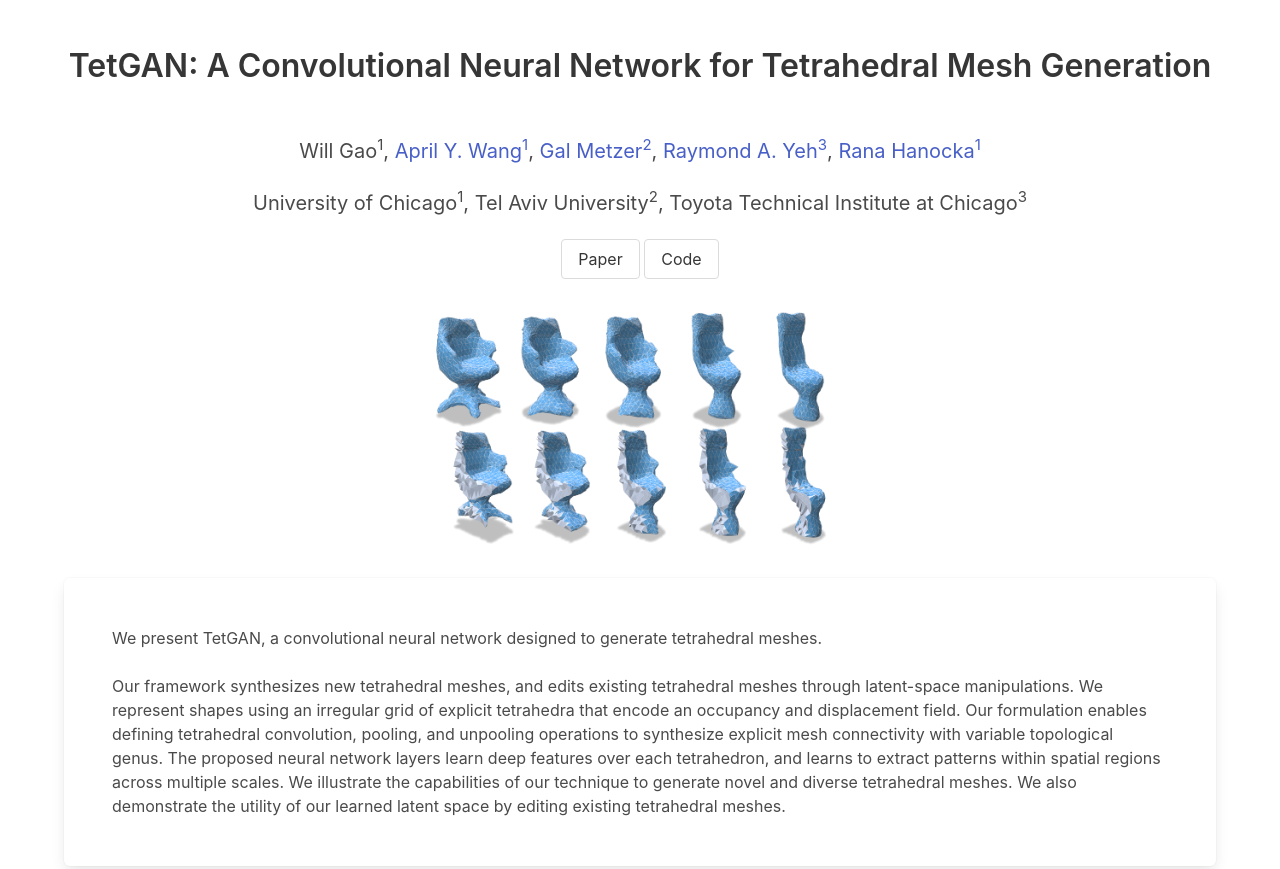
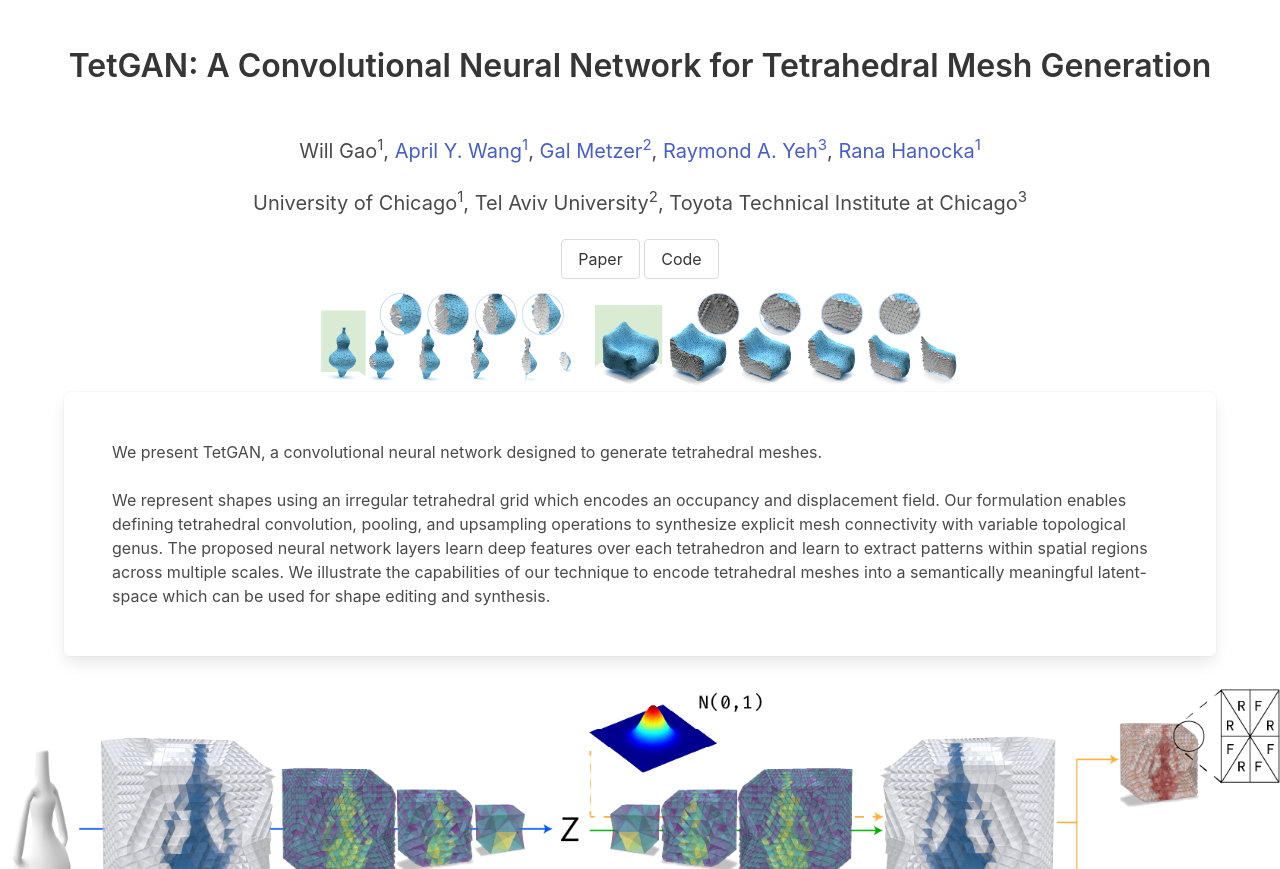
Before and after one commit to threedle/tetGAN, a plain HTML site: page index.html in a window 1280 px wide. Shown: the top 869 px of the page. Drawn offline with nearby package versions, Linux system fonts and the light colour scheme.

Commit message:
site update

```diff
--- a/index.html
+++ b/index.html
@@ -22,11 +22,11 @@
         University of Chicago<sup>1</sup>, Tel Aviv University<sup>2</sup>, Toyota Technical Institute at Chicago<sup>3</sup>
       </p>
       <div class="links has-text-centered">
-        <a href="https://arxiv.org"
+        <a href="https://arxiv.org/abs/2210.05735"
             class="external-link button is-normal">
           <span>Paper</span>
         </a>
-        <a href="https://github.com/ChocolateBiscuit/MeshGAN"
+        <a href="https://github.com/threedle/tetGAN"
             class="external-link button is-normal">
           <span>Code</span>
         </a>
@@ -34,16 +34,14 @@
     </section>
 
     <section class="container is-medium has-text-centered">
-      <img class="has-ratio" width="640" height="360" src="static/images/teaserAsset 1.png">
+      <img class="has-ratio" width="640" height="360" src="static/images/teaser-slices.png">
       <p class="box has-text-left p-6">
-        We present TetGAN, a convolutional neural network designed to generate tetrahedral meshes. <br></br>Our framework
-        synthesizes new tetrahedral meshes, and edits existing tetrahedral meshes through latent-space manipulations.
-        We represent shapes using an irregular grid of explicit tetrahedra that encode an occupancy and displacement field.
-        Our formulation enables defining tetrahedral convolution, pooling, and unpooling operations to synthesize explicit
-        mesh connectivity with variable topological genus. The proposed neural network layers learn deep features over each
-        tetrahedron, and learns to extract patterns within spatial regions across multiple scales. We illustrate the
-        capabilities of our technique to generate novel and diverse tetrahedral meshes. We also demonstrate the utility of
-        our learned latent space by editing existing tetrahedral meshes.
+        We present TetGAN, a convolutional neural network designed to generate tetrahedral meshes. <br></br>We represent shapes
+        using an irregular tetrahedral grid which encodes an occupancy and displacement field. Our formulation enables defining
+        tetrahedral convolution, pooling, and upsampling operations to synthesize explicit mesh connectivity with variable
+        topological genus. The proposed neural network layers learn deep features over each tetrahedron and learn to extract
+        patterns within spatial regions across multiple scales. We illustrate the capabilities of our technique to encode
+        tetrahedral meshes into a semantically meaningful latent-space which can be used for shape editing and synthesis.
       </p>
     </section>
 
```
Also changed, not shown: static/images/teaser-slices.png (added).
